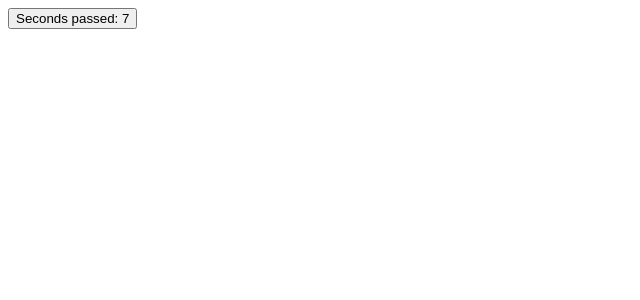
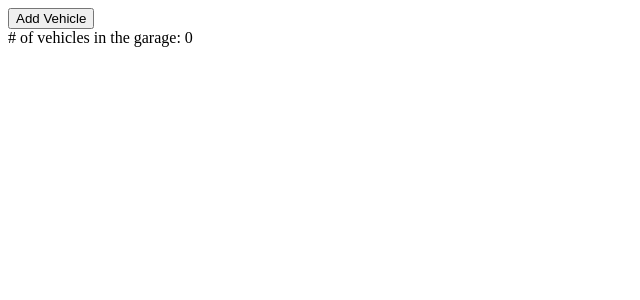
Before and after one commit to dryzhkov/garage, a React app: page / in a window 1280 px wide. Shown: the top 300 px of the page, without its empty margins (0-640 px from the left). Built offline with nearby package versions, Linux system fonts and the light colour scheme.

Commit message:
added store

```diff
--- /dev/null
+++ b/src/components/Garage.tsx
@@ -0,0 +1,32 @@
+import * as React from 'react';
+import { observer } from 'mobx-react';
+import GarageModel from '../models/GarageModel';
+import VehicleModel from '../models/VehicleModel';
+
+@observer
+export default class Garage extends React.Component<{ store: GarageModel }, {}> {
+  render() {
+    return (
+      <div>
+        <button onClick={this.addVechicle}>
+          Add Vehicle
+        </button>
+        <div>
+          # of vehicles in the garage: {this.props.store.vehicles.length}
+        </div>
+
+        <div>
+          {this.props.store.vehicles.map(vehicle => {
+            return <div>{vehicle.info}</div>
+          })}
+        </div>
+      </div>
+    );
+  }
+
+  addVechicle = () => {
+    const { store } = this.props;
+    const vehicle: VehicleModel = new VehicleModel('Mazda 3');
+    store.addVechicle(vehicle);
+  }
+};
--- a/src/index.tsx
+++ b/src/index.tsx
@@ -1,44 +1,18 @@
 import * as React from 'react';
 import * as ReactDOM from 'react-dom';
-import {observable} from 'mobx';
-import {observer} from 'mobx-react';
 import DevTools from 'mobx-react-devtools';
 
-class AppState {
-    @observable timer = 0;
+import GarageModel from './models/GarageModel';
+import Garage from './components/Garage';
 
-    constructor() {
-        setInterval(() => {
-            this.timer += 1;
-        }, 1000);
-    }
+const store = new GarageModel();
 
-    resetTimer() {
-        this.timer = 0;
-    }
-}
+ReactDOM.render(
+  <div>
+    <DevTools />
+    <Garage store={store} />
+  </div>,
+  document.getElementById('root'));
 
-@observer
-class TimerView extends React.Component<{appState: AppState}, {}> {
-    render() {
-        return (
-            <div>
-                <button onClick={this.onReset}>
-                    Seconds passed: {this.props.appState.timer}
-                </button>
-            </div>
-        );
-     }
-
-     onReset = () => {
-         this.props.appState.resetTimer();
-     }
-};
-
-const appState = new AppState();
-ReactDOM.render(
-    <div>
-        <DevTools />
-        <TimerView appState={appState} />
-    </div>,
-    document.getElementById('root'));
+// playing around in the console
+(window as any).store = store;
--- a/src/models/GarageModel.ts
+++ b/src/models/GarageModel.ts
@@ -4,7 +4,8 @@ import VehicleModel from './VehicleModel';
 export default class GarageModel {
   @observable public vehicles: VehicleModel[] = [];
 
-  @action public addVechicle(vehicle: VehicleModel) {
+  @action
+  public addVechicle(vehicle: VehicleModel) {
     this.vehicles.push(vehicle);
   }
 }
--- a/src/models/VehicleModel.ts
+++ b/src/models/VehicleModel.ts
@@ -1,16 +1,31 @@
-import {observable, action} from 'mobx';
+import {observable, action, computed} from 'mobx';
+import * as cuid from 'cuid';
 import ServiceRecordModel from './ServiceRecordModel';
 import ReminderModel from './ReminderModel';
 
 export default class VehicleModel {
+  public id: string;
+  @observable public make: string;
   @observable public serviceRecords: ServiceRecordModel[] = [];
   @observable public reminders: ReminderModel[] = [];
 
-  @action public addServiceRecord(record: ServiceRecordModel) {
+  constructor(make: string) {
+    this.id = cuid();
+    this.make = make;
+  }
+
+  @computed
+  get info(): string {
+    return `[id: ${this.id}, make: ${this.make}]`;
+  }
+
+  @action
+  public addServiceRecord(record: ServiceRecordModel) {
     this.serviceRecords.push(record);
   }
 
-  @action public addReminder(reminder: ReminderModel) {
+  @action
+  public addReminder(reminder: ReminderModel) {
     this.reminders.push(reminder);
   }
 }
--- a/tsconfig.json
+++ b/tsconfig.json
@@ -1,7 +1,7 @@
 {
   "compilerOptions": {
     "target": "es5",
-    "lib": ["es6", "dom"],
+    "lib": ["es2015", "es2016", "dom"],
     "removeComments": true,
     "experimentalDecorators": true,
     "jsx": "react",
```
